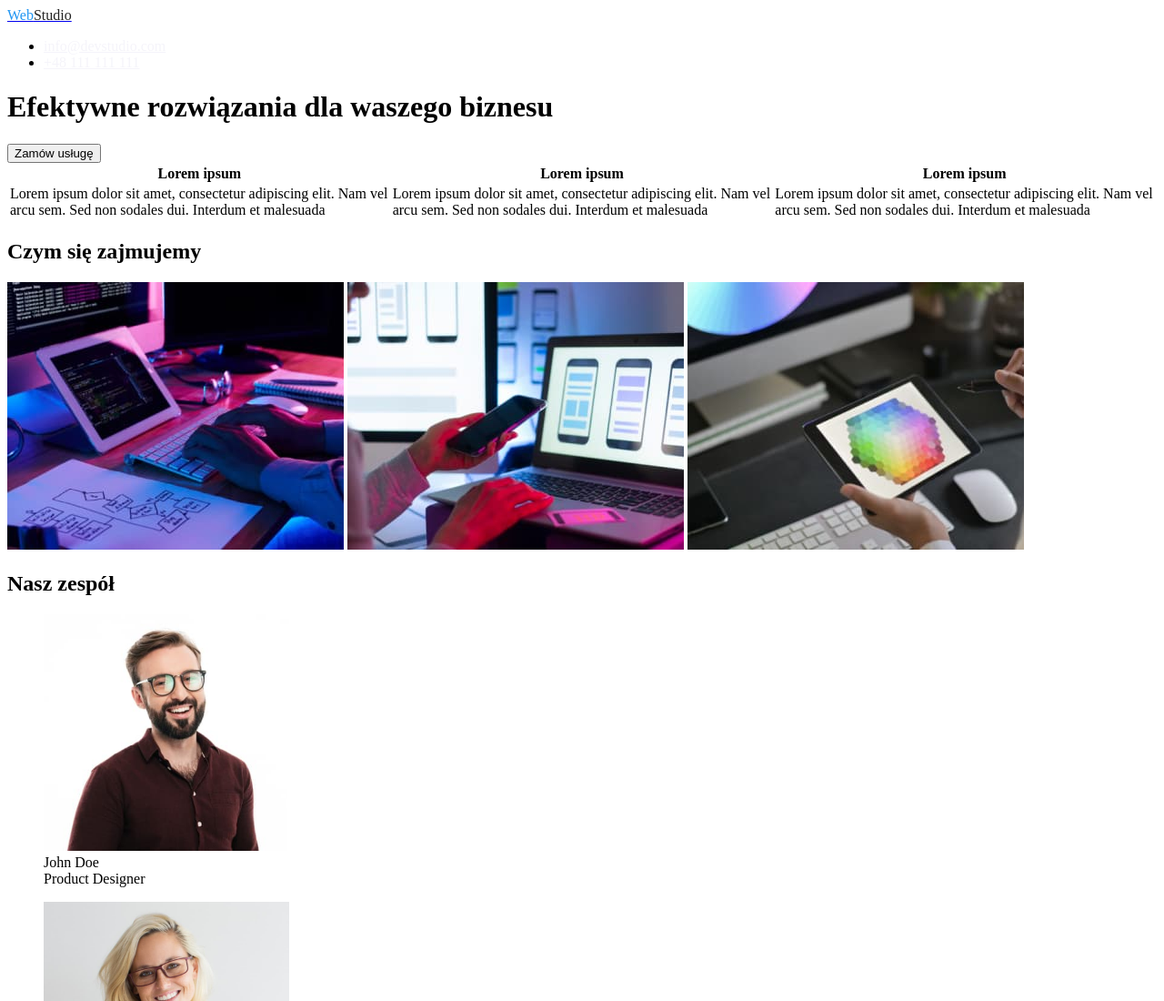
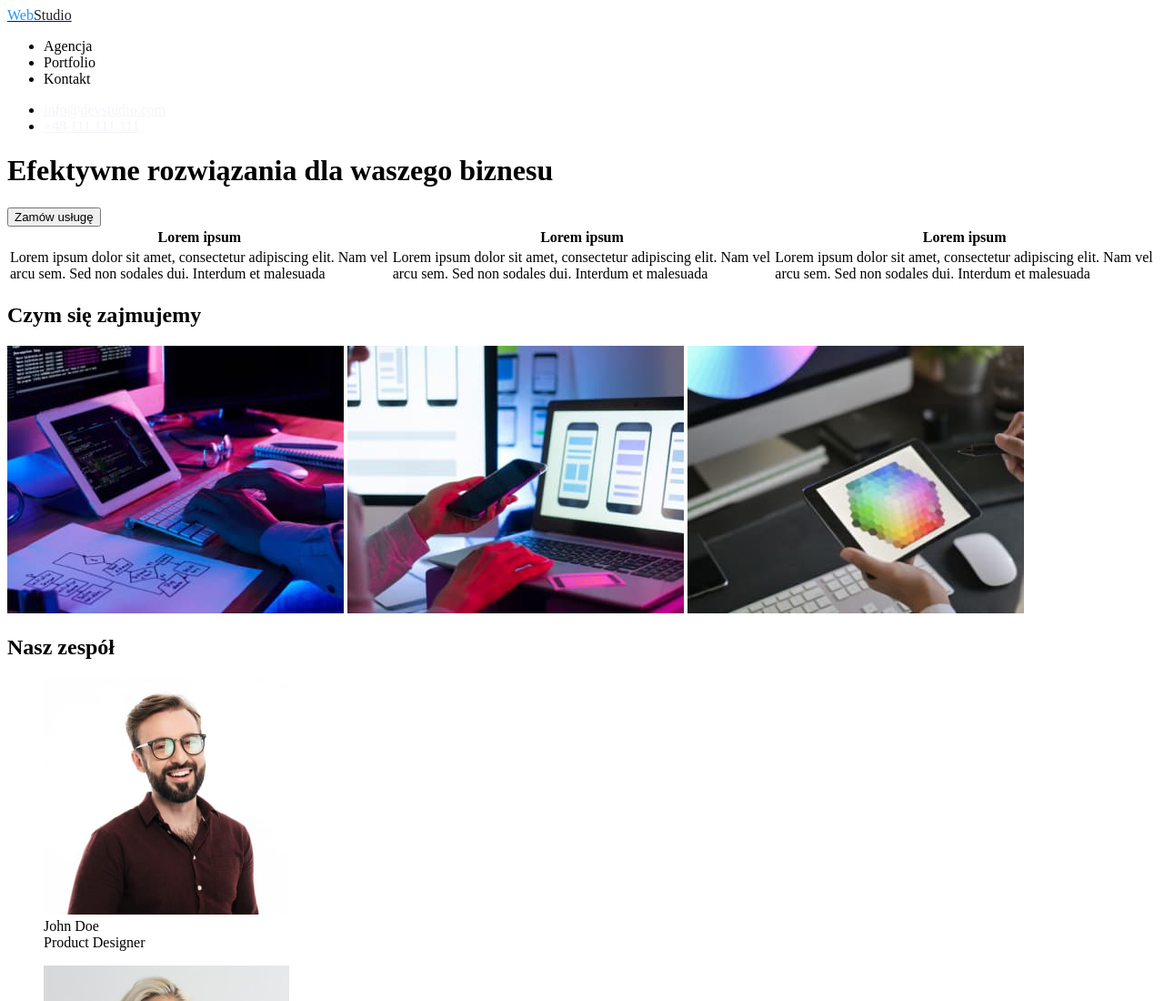
Before and after one commit to Zuza29/goit-markup-hw-02, a plain HTML site: page index.html in a window 1280 px wide. Shown: the top 1100 px of the page at 91% size. Drawn offline with Linux system fonts and the light colour scheme.

Commit message:
Modified nav

```diff
--- a/index.html
+++ b/index.html
@@ -12,9 +12,15 @@
       <a href="logo-text"><span class="logo-blue">Web</span><span class="logo-black">Studio</a>
       <nav>
         <ul>
-            <li><a href="mailto:info@devstudio.com">info@devstudio.com</a></li>
-            <li><a href="tel:+48111111111">+48 111 111 111</a></li>
+          <li>Agencja</li>
+          <li>Portfolio</li>
+          <li>Kontakt</li>
         </ul>
+      </nav>
+      <ul>
+        <li><a href="mailto:info@devstudio.com">info@devstudio.com</a></li>
+        <li><a href="tel:+48111111111">+48 111 111 111</a></li>
+      </ul>
     </header>
     <main>
         <div>
```
